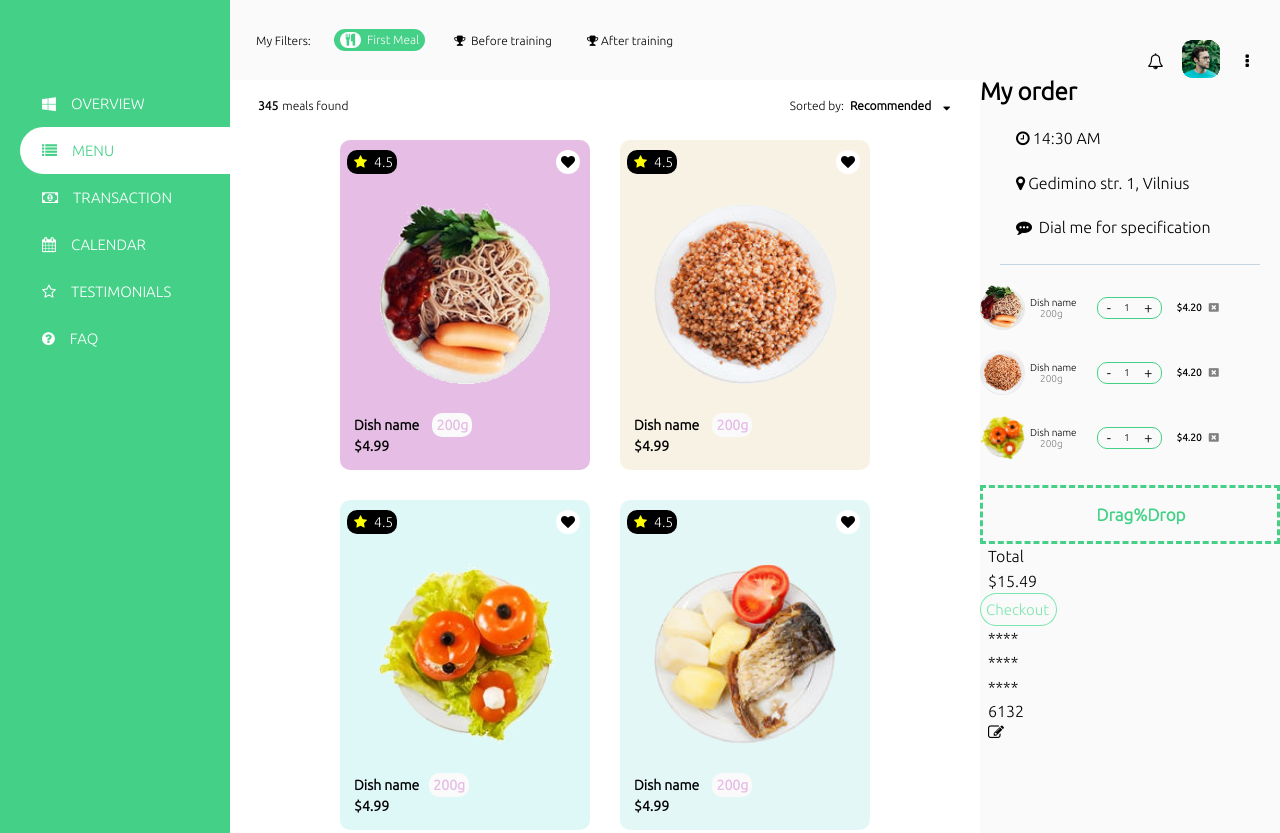
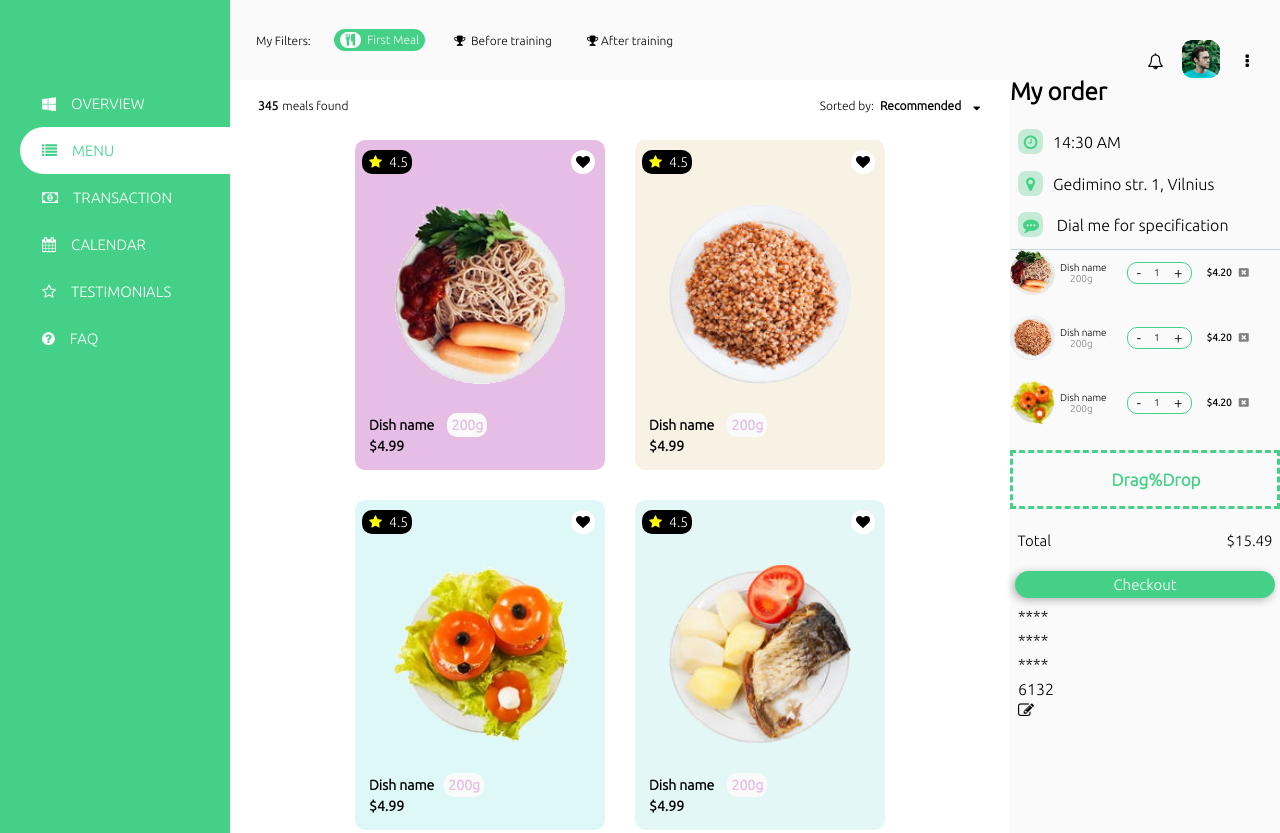
Before and after one commit to tombalv/Food-delivery-platform, a website: page index.html in a window 1280 px wide. Shown: the top 833 px of the page. Drawn offline with Linux system fonts and the light colour scheme.

Commit message:
shopping cart update

```diff
--- a/css/base/check-out.css
+++ b/css/base/check-out.css
@@ -2,7 +2,7 @@
 .check-out {
   display: flex;
   flex-direction: column;
-  min-width: 300px;
+  min-width: 270px;
   height: 150vh;
   background-color: #fafafa;
 }
@@ -24,31 +24,28 @@
   margin-top: 10px;
   cursor: pointer;
 }
-
 .order-info {
   display: flex;
   flex-direction: column;
   max-height: 22%;
-  margin: 20px;
-  gap: 20px;
+  padding-top: 20px;
+  gap: 10px;
   padding-bottom: 25px;
   border-bottom: 1px solid #c5d7e5;
 }
 .order-icon {
-  display: inline-block;
+  color: #44d187;
+  background-color: #b9e8cfcf;
+  border-radius: 8px;
+  height: 25px;
+  width: 25px;
+  margin-right: 10px;
+  padding: 5px;
   text-align: center;
-  padding: 8px;
-  color: rgba(68, 209, 135, 0.1);
-  background-color: rgba(68, 209, 135, 0.1);
-  border-radius: 8px;
-  height: 20px;
-  width: 20px;
-  margin-right: 10px;
 }
 .order-cart {
   display: flex;
   flex-direction: column;
-
   gap: 20px;
   padding-bottom: 25px;
 }
@@ -68,7 +65,6 @@
   border: 1px solid #44d187;
   margin-left: 15px;
 }
-
 .minus,
 .plus {
   text-decoration: none;
@@ -77,21 +73,17 @@
   margin: auto;
   padding: 0px 8px 0px 9px;
 }
-
 .minus:hover {
   background-color: #44d187;
   border-radius: 20px 0 0 20px;
 }
-
 .plus:hover {
   background-color: #44d187;
   border-radius: 0 20px 20px 0;
 }
-
 .fa-times-rectangle {
   color: grey;
 }
-
 .fa-times-rectangle:hover {
   color: red;
   cursor: pointer;
@@ -107,8 +99,30 @@
   font-weight: bold;
   font-size: 17px;
 }
+.total-price {
+  display: flex;
+  justify-content: space-between;
+  max-height: 22px;
+  padding: 20px 0 0 0;
+  margin-bottom: 40px;
+  font-size: 15px;
+}
+
+.check-out-btn {
+  display: flex;
+  padding: 5px;
+  margin: 5px;
+  justify-content: center;
+  color: #fff;
+  text-transform: none;
+  text-decoration: none;
+  border-radius: 35px;
+  background-color: #44d187;
+  box-shadow: -2px 2px 8px #0000004d;
+}
 @media (max-with: 1100px) {
   .check-out {
     background-color: red;
+    display: none;
   }
 }
--- a/index.html
+++ b/index.html
@@ -200,13 +200,13 @@
         <div>
           <h1>My order</h1>
           <div class="order-info">
-            <p><i class="fa fa-clock-o order icon"></i>14:30 AM</p>
+            <p><i class="fa fa-clock-o order-icon"></i>14:30 AM</p>
             <p>
-              <i class="fa fa-map-marker order icon"></i>Gedimino str. 1,
+              <i class="fa fa-map-marker order-icon"></i>Gedimino str. 1,
               Vilnius
             </p>
             <p>
-              <i class="fa fa-commenting order icon"></i> Dial me for
+              <i class="fa fa-commenting order-icon"></i> Dial me for
               specification
             </p>
           </div>
@@ -279,7 +279,8 @@
           <div class="total-price">
             <p>Total</p>
             <p>$15.49</p>
-            <button>Checkout</button>
+          </div>
+          <a class="check-out-btn">Checkout</a>
           <div class="credit-card">
             <p>****</p>
             <p>****</p>
@@ -288,7 +289,6 @@
             <i class="fa fa-edit"></i>
           </div>
         </div>
-        </div>
       </section>
     </main>
   </body>
```
Lines whose indentation alone changed are shown as unchanged.
